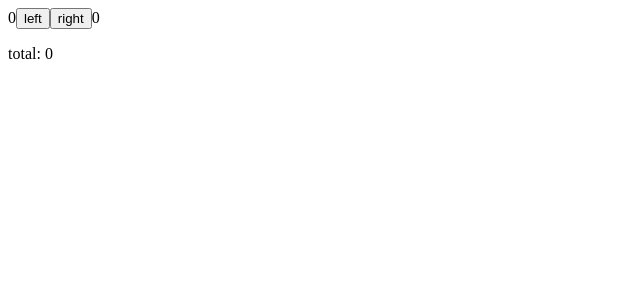
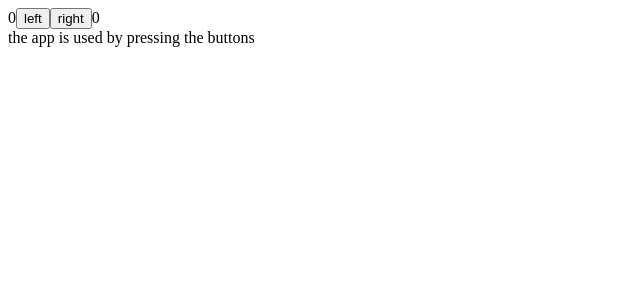
Before and after one commit to dehzad-e/FSO, a React (Vite) app in the folder notes/part1/part1/: page / in a window 1280 px wide. Shown: the top 300 px of the page, without its empty margins (0-640 px from the left). Built offline with nearby package versions, Linux system fonts and the light colour scheme.

Commit message:
conditional rendering

```diff
--- a/notes/part1/part1/src/App.tsx
+++ b/notes/part1/part1/src/App.tsx
@@ -1,33 +1,38 @@
 import { useState } from "react";
+
+const History = (props) => {
+  if (props.allClicks.length === 0) {
+    return <div>the app is used by pressing the buttons</div>;
+  }
+
+  return <div>button press history: {props.allClicks.join(" ")}</div>;
+};
+
+const Button = ({ onClick, text }) => <button onClick={onClick}>{text}</button>;
 
 const App = () => {
   const [left, setLeft] = useState(0);
   const [right, setRight] = useState(0);
   const [allClicks, setAll] = useState([]);
-  const [total, setTotal] = useState(0);
 
   const handleLeftClick = () => {
     setAll(allClicks.concat("L"));
-    const updatedLeft = left + 1;
-    setLeft(updatedLeft);
-    setTotal(updatedLeft + right);
+    setLeft(left + 1);
   };
 
   const handleRightClick = () => {
     setAll(allClicks.concat("R"));
-    const updatedRight = right + 1;
-    setRight(updatedRight);
-    setTotal(left + updatedRight);
+    setRight(right + 1);
   };
 
   return (
     <div>
       {left}
-      <button onClick={handleLeftClick}>left</button>
-      <button onClick={handleRightClick}>right</button>
+
+      <Button onClick={handleLeftClick} text="left" />
+      <Button onClick={handleRightClick} text="right" />
       {right}
-      <p>{allClicks.join(" ")}</p>
-      <p>total: {total}</p>
+      <History allClicks={allClicks} />
     </div>
   );
 };
```
